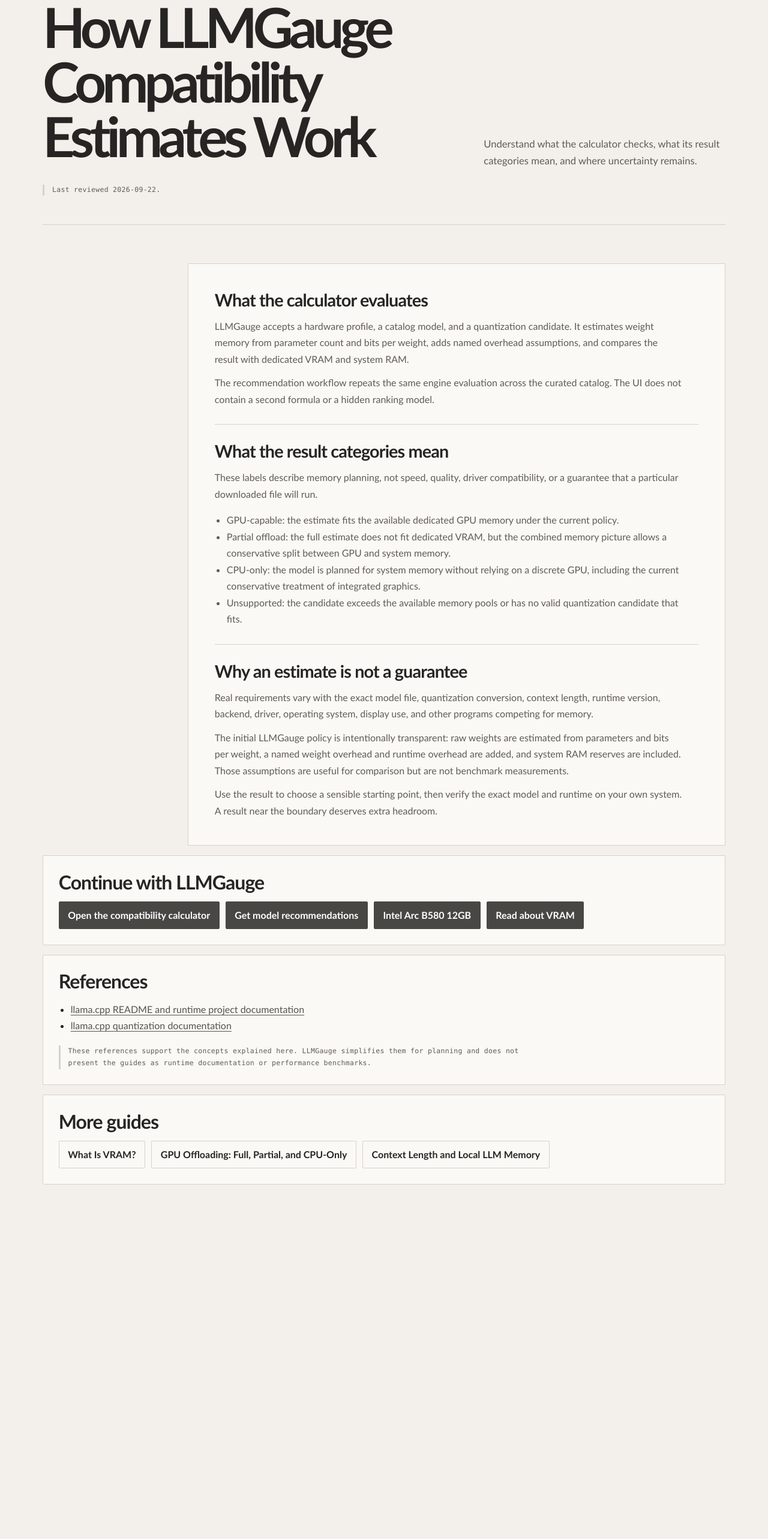
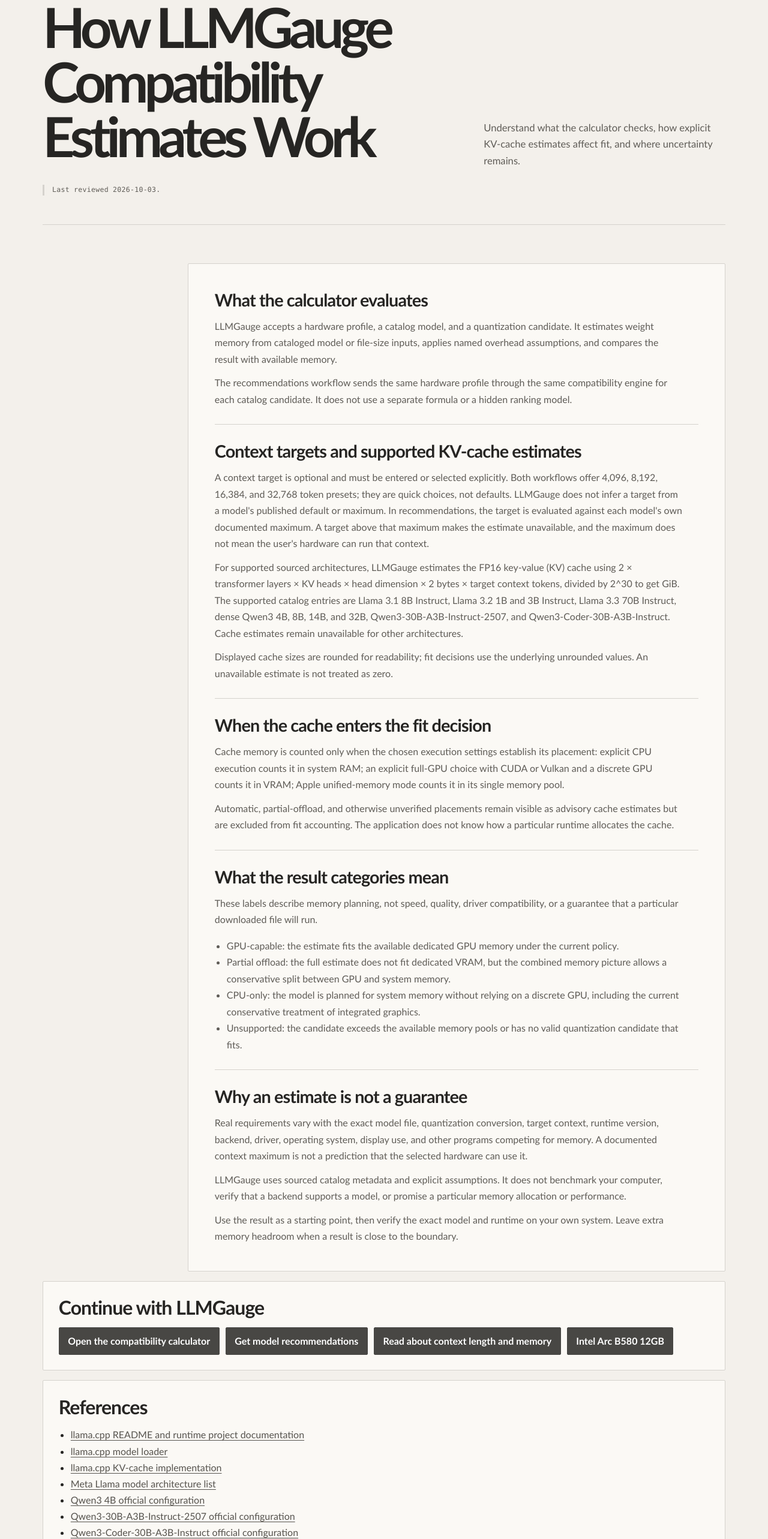
Before and after one commit to sage-yeti/LLMGauge, a Next.js app: page /guides/compatibility-estimates in a window 1280 px wide. Shown: the part 234-2800 px from the top of the page at 60% size. Before the commit the page ends 2273 px from the top, so only its background shows below. Built offline with nearby package versions, Linux system fonts and the light colour scheme; no server answers.

Commit message:
Update context and compatibility guide cache policy

```diff
--- a/src/data/guides.ts
+++ b/src/data/guides.ts
@@ -182,68 +182,125 @@
     slug: "context-length-and-memory",
     title: "Context Length and Local LLM Memory",
     summary:
-      "Why the amount of text a model can consider affects memory beyond the weight file.",
+      "Why context length affects memory, how LLMGauge estimates supported KV caches, and what those estimates do not guarantee.",
     description:
-      "Learn what context length means, why larger contexts can require more memory, and why practical limits vary by runtime.",
+      "Learn how to choose an explicit context target and interpret approximate KV-cache estimates and context limits.",
     category: "Runtime basics",
     sections: [
       {
         heading: "Context is the active conversation window",
         paragraphs: [
-          "Context length is the number of tokens a runtime can keep available as input and recent conversation for a request. A token is a model-specific text unit, not exactly a word or character.",
-          "A model card may document a maximum context, but that maximum is not automatically a sensible setting for every computer. The runtime, backend, batch settings, and available memory all matter.",
+          "Context length is the number of tokens a runtime can keep available while responding. A token is a model-specific text unit, not exactly a word or character.",
+          "A model publisher may document a maximum context length. That maximum describes the model configuration; it does not say that every computer can hold that much active context.",
         ],
       },
       {
-        heading: "Why more context needs more memory",
+        heading: "Choose an optional target in LLMGauge",
         paragraphs: [
-          "The runtime maintains attention-related state for the active context, commonly described as a key-value cache. As the context grows, that state can take more memory in addition to the model weights and runtime buffers.",
-          "This means a model can load at a short context but fail, slow down, or leave less headroom at a much larger context. The exact cost depends on architecture and runtime settings, so a simple public estimate should not pretend to calculate it exactly.",
+          "The single-model calculator and recommendations workflow let you type a target context or choose one of four optional presets: 4,096, 8,192, 16,384, or 32,768 tokens. The field starts empty. No preset is a default, and LLMGauge does not turn a model's published default or maximum into a target for you.",
+          "In recommendations, the target is checked separately against each model's own documented context limit. A target above that maximum produces an unavailable estimate. A published maximum is not a promise that your hardware can run the model at that context.",
         ],
       },
       {
-        heading: "How to use the guidance",
+        heading: "What the KV-cache estimate means",
         paragraphs: [
-          "Start with a context length that matches the work you actually do and leave memory headroom. If a setup is close to the boundary, reducing context can be more useful than immediately choosing a much lower-quality quantization.",
-          "LLMGauge shows model context metadata and gives approximate compatibility guidance. It does not promise that the published maximum context will fit on your hardware or predict a tokens-per-second result.",
+          "While a model responds, the runtime keeps working information about earlier tokens. This is commonly called a key-value cache, or KV cache. A longer target can require more cache memory in addition to the model weights and runtime buffers.",
+          "LLMGauge shows an approximate FP16 cache estimate only when a model has supported, sourced architecture metadata. Supported catalog entries are Llama 3.1 8B Instruct, Llama 3.2 1B and 3B Instruct, Llama 3.3 70B Instruct, dense Qwen3 4B, 8B, 14B, and 32B, Qwen3-30B-A3B-Instruct-2507, and Qwen3-Coder-30B-A3B-Instruct. Cache estimates remain unavailable for other architectures.",
+          "The estimate uses 2 × transformer layers × KV heads × head dimension × 2 bytes × target context tokens, then divides by 2^30 to report GiB. The first 2 accounts for keys and values; 2 bytes is the FP16 assumption. The inputs come from sourced architecture metadata and the target you explicitly entered or selected.",
+          "The interface rounds the displayed size for readability. Fit assessment uses the unrounded estimate, so display rounding does not change the fit decision.",
+        ],
+      },
+      {
+        heading: "When the cache affects fit",
+        paragraphs: [
+          "A cache estimate affects memory fit only when the selected execution path identifies its placement. Explicit CPU execution counts it in system RAM. An explicit full-GPU choice with a CUDA or Vulkan backend and a discrete GPU counts it in dedicated VRAM. Apple unified-memory mode counts it in the single shared memory pool.",
+          "With automatic or partial-offload execution, or any otherwise unverified placement, LLMGauge still shows a supported estimate but excludes it from fit accounting. Placement remains advisory because the app cannot confirm how a particular runtime allocates memory.",
+        ],
+      },
+      {
+        heading: "Use the result as planning guidance",
+        paragraphs: [
+          "Start with a target that fits the work you actually do and leave memory headroom. The cache estimate is approximate, not a measurement of a running process.",
+          "A model's documented maximum is not a recommendation for your hardware. Runtime versions, backends, drivers, operating systems, other applications, and model-specific behavior can all affect whether a configuration runs. LLMGauge does not guarantee backend support or predict performance.",
         ],
       },
     ],
     references: [
       {
-        label: "llama.cpp command-line and backend documentation",
+        label: "llama.cpp README and runtime project documentation",
         url: "https://github.com/ggml-org/llama.cpp/blob/master/README.md",
+      },
+      {
+        label: "llama.cpp KV-cache implementation",
+        url: "https://github.com/ggml-org/llama.cpp/blob/master/src/llama-kv-cache.cpp",
+      },
+      {
+        label: "Meta Llama model architecture list",
+        url: "https://github.com/meta-llama/llama-models/blob/main/models/sku_list.py",
+      },
+      {
+        label: "Qwen3 4B official configuration",
+        url: "https://huggingface.co/Qwen/Qwen3-4B/blob/main/config.json",
+      },
+      {
+        label: "Qwen3-30B-A3B-Instruct-2507 official configuration",
+        url: "https://huggingface.co/Qwen/Qwen3-30B-A3B-Instruct-2507/blob/main/config.json",
+      },
+      {
+        label: "Qwen3-Coder-30B-A3B-Instruct official configuration",
+        url: "https://huggingface.co/Qwen/Qwen3-Coder-30B-A3B-Instruct/blob/main/config.json",
       },
       {
         label: "NVIDIA model profile memory guidance",
         url: "https://docs.nvidia.com/nim/large-language-models/latest/deployment/model-profiles-and-selection.html",
       },
     ],
-    lastReviewed,
+    lastReviewed: "2026-10-03",
     relatedLinks: [
-      { label: "Try the compatibility calculator", href: "/" },
+      { label: "Check one model in the calculator", href: "/" },
+      { label: "See model recommendations", href: "/recommendations" },
       {
-        label: "Mistral 7B Instruct v0.3",
-        href: "/models/mistral-7b-instruct-v0-3",
+        label: "How compatibility estimates work",
+        href: "/guides/compatibility-estimates",
       },
+      { label: "Mistral 7B Instruct v0.3", href: "/models/mistral-7b-instruct-v0-3" },
       { label: "Gemma 3 12B IT", href: "/models/gemma-3-12b-it" },
     ],
-    relatedGuideSlugs: ["what-is-vram", "llm-quantization"],
+    relatedGuideSlugs: [
+      "what-is-vram",
+      "gpu-offloading",
+      "compatibility-estimates",
+    ],
   },
   {
     slug: "compatibility-estimates",
     title: "How LLMGauge Compatibility Estimates Work",
     summary:
-      "Understand what the calculator checks, what its result categories mean, and where uncertainty remains.",
+      "Understand what the calculator checks, how explicit KV-cache estimates affect fit, and where uncertainty remains.",
     description:
-      "A plain-language guide to LLMGauge's deterministic compatibility estimates, assumptions, classifications, and limitations.",
+      "A plain-language guide to compatibility estimates, explicit context targets, cache placement, and limitations.",
     category: "Using LLMGauge",
     sections: [
       {
         heading: "What the calculator evaluates",
         paragraphs: [
-          "LLMGauge accepts a hardware profile, a catalog model, and a quantization candidate. It estimates weight memory from parameter count and bits per weight, adds named overhead assumptions, and compares the result with dedicated VRAM and system RAM.",
-          "The recommendation workflow repeats the same engine evaluation across the curated catalog. The UI does not contain a second formula or a hidden ranking model.",
+          "LLMGauge accepts a hardware profile, a catalog model, and a quantization candidate. It estimates weight memory from cataloged model or file-size inputs, applies named overhead assumptions, and compares the result with available memory.",
+          "The recommendations workflow sends the same hardware profile through the same compatibility engine for each catalog candidate. It does not use a separate formula or a hidden ranking model.",
+        ],
+      },
+      {
+        heading: "Context targets and supported KV-cache estimates",
+        paragraphs: [
+          "A context target is optional and must be entered or selected explicitly. Both workflows offer 4,096, 8,192, 16,384, and 32,768 token presets; they are quick choices, not defaults. LLMGauge does not infer a target from a model's published default or maximum. In recommendations, the target is evaluated against each model's own documented maximum. A target above that maximum makes the estimate unavailable, and the maximum does not mean the user's hardware can run that context.",
+          "For supported sourced architectures, LLMGauge estimates the FP16 key-value (KV) cache using 2 × transformer layers × KV heads × head dimension × 2 bytes × target context tokens, divided by 2^30 to get GiB. The supported catalog entries are Llama 3.1 8B Instruct, Llama 3.2 1B and 3B Instruct, Llama 3.3 70B Instruct, dense Qwen3 4B, 8B, 14B, and 32B, Qwen3-30B-A3B-Instruct-2507, and Qwen3-Coder-30B-A3B-Instruct. Cache estimates remain unavailable for other architectures.",
+          "Displayed cache sizes are rounded for readability; fit decisions use the underlying unrounded values. An unavailable estimate is not treated as zero.",
+        ],
+      },
+      {
+        heading: "When the cache enters the fit decision",
+        paragraphs: [
+          "Cache memory is counted only when the chosen execution settings establish its placement: explicit CPU execution counts it in system RAM; an explicit full-GPU choice with CUDA or Vulkan and a discrete GPU counts it in VRAM; Apple unified-memory mode counts it in its single memory pool.",
+          "Automatic, partial-offload, and otherwise unverified placements remain visible as advisory cache estimates but are excluded from fit accounting. The application does not know how a particular runtime allocates the cache.",
         ],
       },
       {
@@ -261,9 +318,9 @@
       {
         heading: "Why an estimate is not a guarantee",
         paragraphs: [
-          "Real requirements vary with the exact model file, quantization conversion, context length, runtime version, backend, driver, operating system, display use, and other programs competing for memory.",
-          "The initial LLMGauge policy is intentionally transparent: raw weights are estimated from parameters and bits per weight, a named weight overhead and runtime overhead are added, and system RAM reserves are included. Those assumptions are useful for comparison but are not benchmark measurements.",
-          "Use the result to choose a sensible starting point, then verify the exact model and runtime on your own system. A result near the boundary deserves extra headroom.",
+          "Real requirements vary with the exact model file, quantization conversion, target context, runtime version, backend, driver, operating system, display use, and other programs competing for memory. A documented context maximum is not a prediction that the selected hardware can use it.",
+          "LLMGauge uses sourced catalog metadata and explicit assumptions. It does not benchmark your computer, verify that a backend supports a model, or promise a particular memory allocation or performance.",
+          "Use the result as a starting point, then verify the exact model and runtime on your own system. Leave extra memory headroom when a result is close to the boundary.",
         ],
       },
     ],
@@ -273,16 +330,43 @@
         url: "https://github.com/ggml-org/llama.cpp/blob/master/README.md",
       },
       {
+        label: "llama.cpp model loader",
+        url: "https://github.com/ggml-org/llama.cpp/blob/master/src/llama-model.cpp",
+      },
+      {
+        label: "llama.cpp KV-cache implementation",
+        url: "https://github.com/ggml-org/llama.cpp/blob/master/src/llama-kv-cache.cpp",
+      },
+      {
+        label: "Meta Llama model architecture list",
+        url: "https://github.com/meta-llama/llama-models/blob/main/models/sku_list.py",
+      },
+      {
+        label: "Qwen3 4B official configuration",
+        url: "https://huggingface.co/Qwen/Qwen3-4B/blob/main/config.json",
+      },
+      {
+        label: "Qwen3-30B-A3B-Instruct-2507 official configuration",
+        url: "https://huggingface.co/Qwen/Qwen3-30B-A3B-Instruct-2507/blob/main/config.json",
+      },
+      {
+        label: "Qwen3-Coder-30B-A3B-Instruct official configuration",
+        url: "https://huggingface.co/Qwen/Qwen3-Coder-30B-A3B-Instruct/blob/main/config.json",
+      },
+      {
         label: "llama.cpp quantization documentation",
         url: "https://github.com/ggml-org/llama.cpp/blob/master/tools/quantize/README.md",
       },
     ],
-    lastReviewed,
+    lastReviewed: "2026-10-03",
     relatedLinks: [
       { label: "Open the compatibility calculator", href: "/" },
       { label: "Get model recommendations", href: "/recommendations" },
+      {
+        label: "Read about context length and memory",
+        href: "/guides/context-length-and-memory",
+      },
       { label: "Intel Arc B580 12GB", href: "/gpus/arc-b580-12gb" },
-      { label: "Read about VRAM", href: "/guides/what-is-vram" },
     ],
     relatedGuideSlugs: [
       "what-is-vram",
@@ -290,6 +374,7 @@
       "context-length-and-memory",
     ],
   },
+
 ];
 
 export function getGuideBySlug(slug: string): GuideDefinition | undefined {
```
